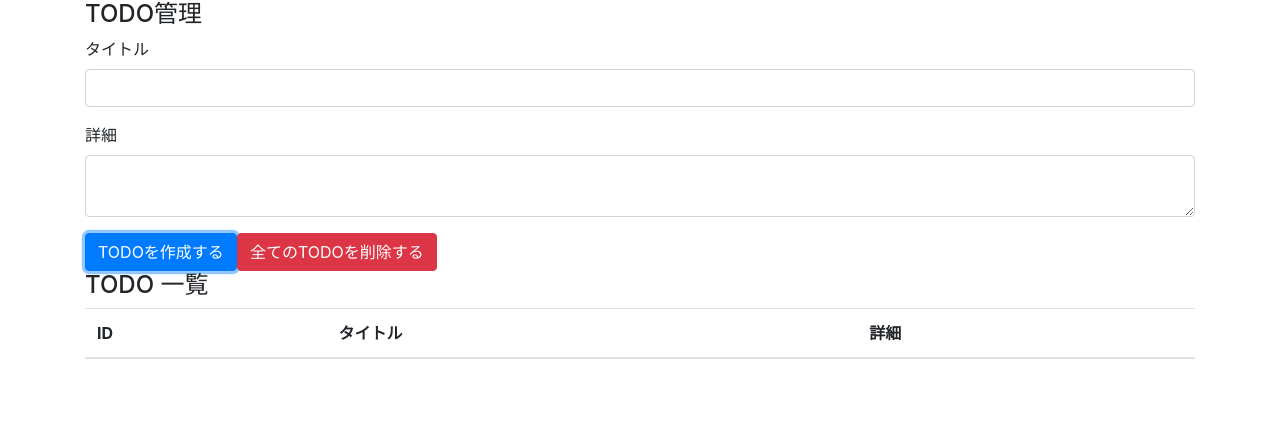
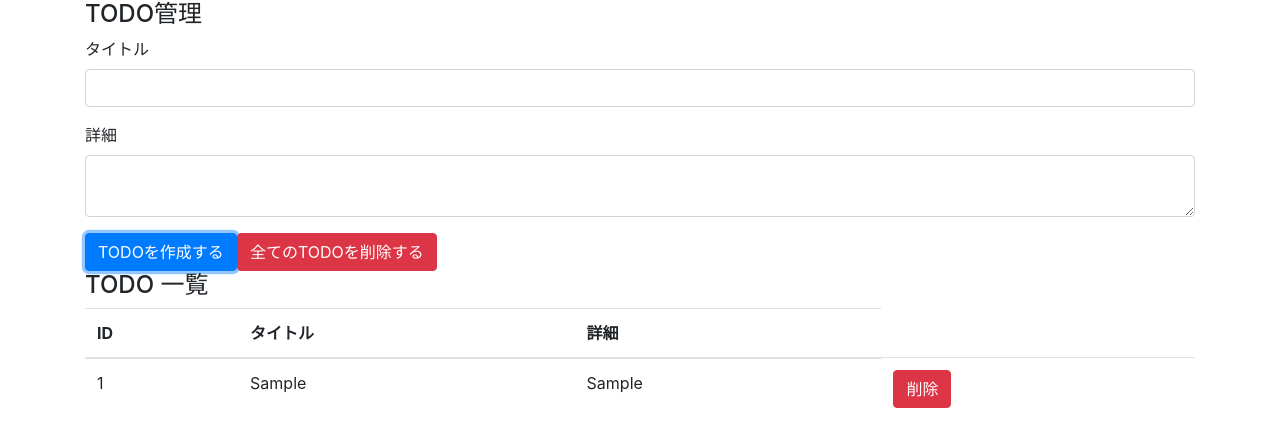
Before and after one commit to YUICHI0719/react-hooks-study, a React (Create React App) app: page / in a window 1280 px wide. Both pictures are taken after typing "Sample", "Sample" into the empty fields and a click on the button "TODOを作成する". Shown: the top 446 px of the page. Built offline with nearby package versions, Linux system fonts and the light colour scheme.

Commit message:
イベント一覧に表示
- Event.js作成
- mapで配列を回して一覧に表示

```diff
--- a/src/components/App.js
+++ b/src/components/App.js
@@ -1,5 +1,7 @@
 import React, { useState, useReducer } from 'react';
 import 'bootstrap/dist/css/bootstrap.min.css';
+
+import Event from './Event';
 import reducer from '../reducers/index';
 
 const App = () => {
@@ -9,6 +11,7 @@
   const [title, setTitle] = useState('');
   const [body, setBody] = useState('');
 
+  // 一覧に追加
   const addEvent = (e) => {
     e.preventDefault();
     dispatch({
@@ -57,7 +60,11 @@
             <th>詳細</th>
           </tr>
         </thead>
-        <tbody></tbody>
+        <tbody>
+          {state.map((event, index) => (
+            <Event key={index} event={event} dispatch={dispatch} />
+          ))}
+        </tbody>
       </table>
     </div>
   );
--- /dev/null
+++ b/src/components/Event.js
@@ -0,0 +1,32 @@
+import React from 'react';
+
+const Event = ({ dispatch, event }) => {
+  const id = event.id;
+
+  // 削除
+  const handleClickDeleteButton = () => {
+    dispatch({
+      type: 'DELETE_EVENT',
+      id: id,
+    });
+  };
+
+  return (
+    <tr>
+      <td>{id}</td>
+      <td>{event.title}</td>
+      <td>{event.body}</td>
+      <td>
+        <button
+          type='button'
+          className='btn btn-danger'
+          onClick={handleClickDeleteButton}
+        >
+          削除
+        </button>
+      </td>
+    </tr>
+  );
+};
+
+export default Event;
--- a/src/reducers/index.js
+++ b/src/reducers/index.js
@@ -6,10 +6,10 @@
         body: action.body,
       };
       const length = state.length;
-      const id = length === 0 ? 1 : state[length].id - 1;
+      const id = length === 0 ? 1 : state[length - 1].id + 1;
       return [...state, { id: id, ...event }];
     case 'DELETE_EVENT':
-      return state;
+      return state.filter((event) => event.id !== action.id);
     case 'DELETE_ALL_EVENTS':
       return [];
     default:
```
